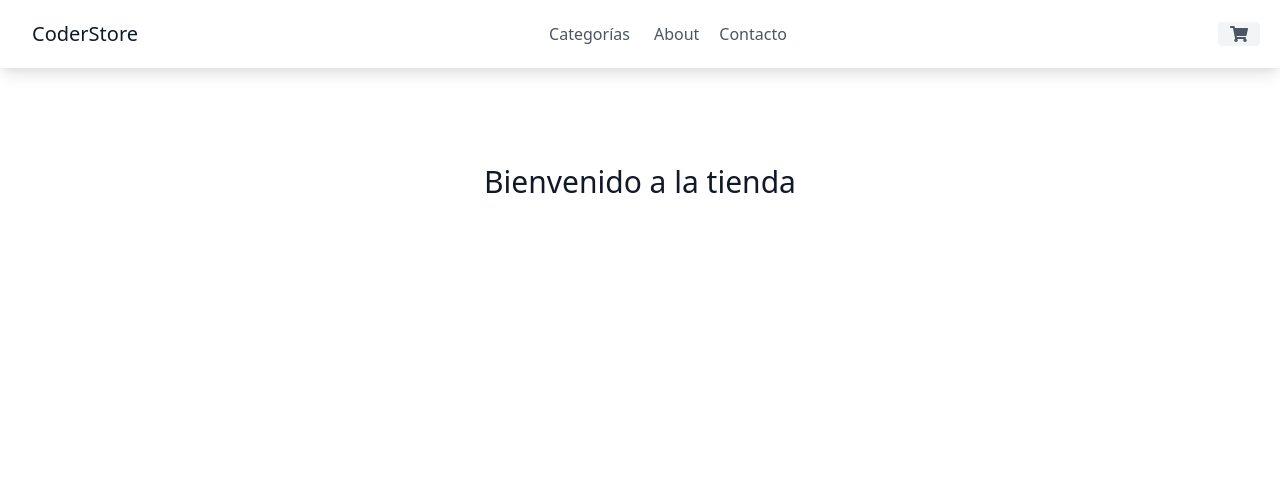
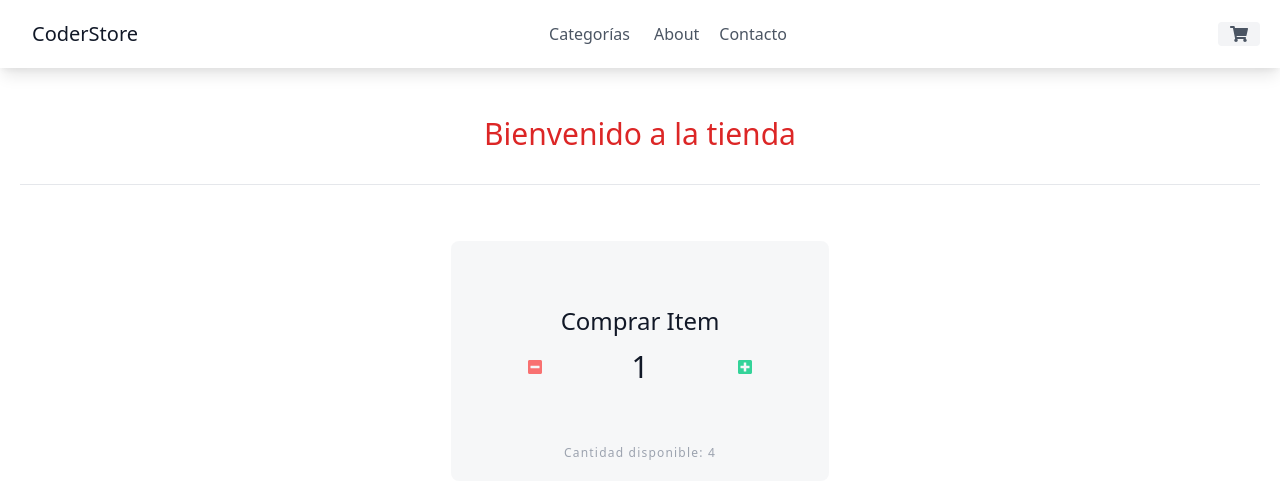
Before and after one commit to SSantiago90/CoderStore-React, a React (Create React App) app: page / in a window 1280 px wide. Shown: the top 496 px of the page. Built offline with nearby package versions, Linux system fonts and the light colour scheme.

Commit message:
item count with props

```diff
--- a/src/App.js
+++ b/src/App.js
@@ -1,5 +1,7 @@
+import React from 'react';
 import logo from './logo.svg';
 import './App.css';
+
 import ItemListContainer from './components/ItemListContainer';
 import NavBar from './components/NavBar';
 
--- /dev/null
+++ b/src/components/ItemCount.js
@@ -0,0 +1,50 @@
+import React , {useState} from 'react';
+import { FontAwesomeIcon } from '@fortawesome/react-fontawesome'
+import { faPlusSquare } from '@fortawesome/free-solid-svg-icons'
+import { faMinusSquare } from '@fortawesome/free-solid-svg-icons'
+
+const ItemCount = (props) => {
+    const [cantidad, setCantidad] = useState(props.initial);
+
+    function addCount(){
+        cantidad < props.stock ? setCantidad(cantidad + 1) : alert('máximo alcanzado');
+    };
+
+    function substractCount(){
+        cantidad > 0 ? setCantidad(cantidad - 1) : alert('mínimo alcanzado');
+    };
+
+    return (
+        <div className="text-gray-600 body-font">
+            <div className="container px-5 py-2 mx-auto">
+                <div className="flex justify-center align-center flex-wrap -m-4">
+
+                <div className="p-4 lg:w-1/3">
+                    <div className="h-full bg-gray-100 bg-opacity-75 px-8 pt-16 pb-24 rounded-lg overflow-hidden text-center relative">
+                    <h1 className="title-font sm:text-2xl text-xl font-medium text-gray-900 mb-3">Comprar Item</h1>
+                    <div className="flex flex-wrap justify-around align-center ">
+                        <button className="text-red-400" onClick={substractCount}>
+                            <FontAwesomeIcon icon={faMinusSquare} />
+                        </button>
+                        <h2 class="title-font font-medium text-3xl text-gray-900">{cantidad}</h2>
+
+                        <button className="text-green-400"  onClick={addCount}>
+                            <FontAwesomeIcon icon={faPlusSquare} />
+                        </button>
+                    </div>
+                    <div className="text-center mt-2 leading-none flex justify-center absolute bottom-0 left-0 w-full py-4">
+                        <h2 className="tracking-widest text-xs title-font font-medium text-gray-400 mb-1">
+                            Cantidad disponible: {props.stock}
+                        </h2>
+                    </div>
+                    </div>
+                </div>
+                </div>
+            </div>
+        </div>
+    );
+}
+
+
+
+export default ItemCount;
--- a/src/components/ItemListContainer.jsx
+++ b/src/components/ItemListContainer.jsx
@@ -1,12 +1,16 @@
 import React from 'react';
+import ItemCount from './ItemCount';
+
 
 const ItemListContainer = (props) => {
     return (
         <section class="text-gray-600 body-font">
-            <div class="container px-5 py-24 mx-auto">
-                <div class="flex flex-col text-center w-full mb-20">
-                <h1 class="sm:text-3xl text-2xl font-medium title-font mb-4 text-gray-900">{props.title}</h1>
+            <div class="container px-5 py-12 mx-auto">
+                <div class="flex flex-col text-center w-full mb-12">
+                    <h1 class="sm:text-3xl text-2xl font-large title-font mb-8 text-red-600">{props.title}</h1>
+                    <hr />
                 </div>
+                <ItemCount stock={4} initial={1} />
             </div>
       </section>
     );
```
